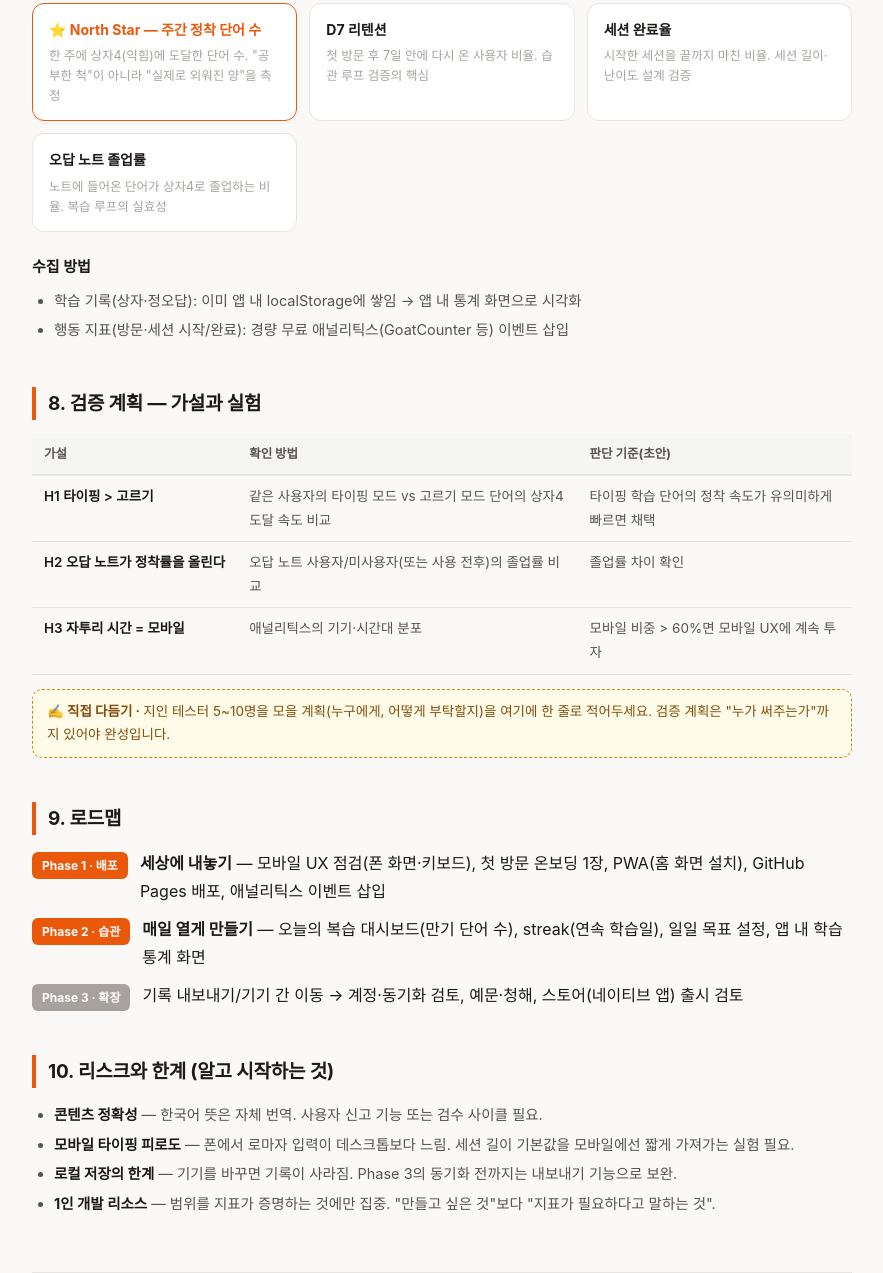
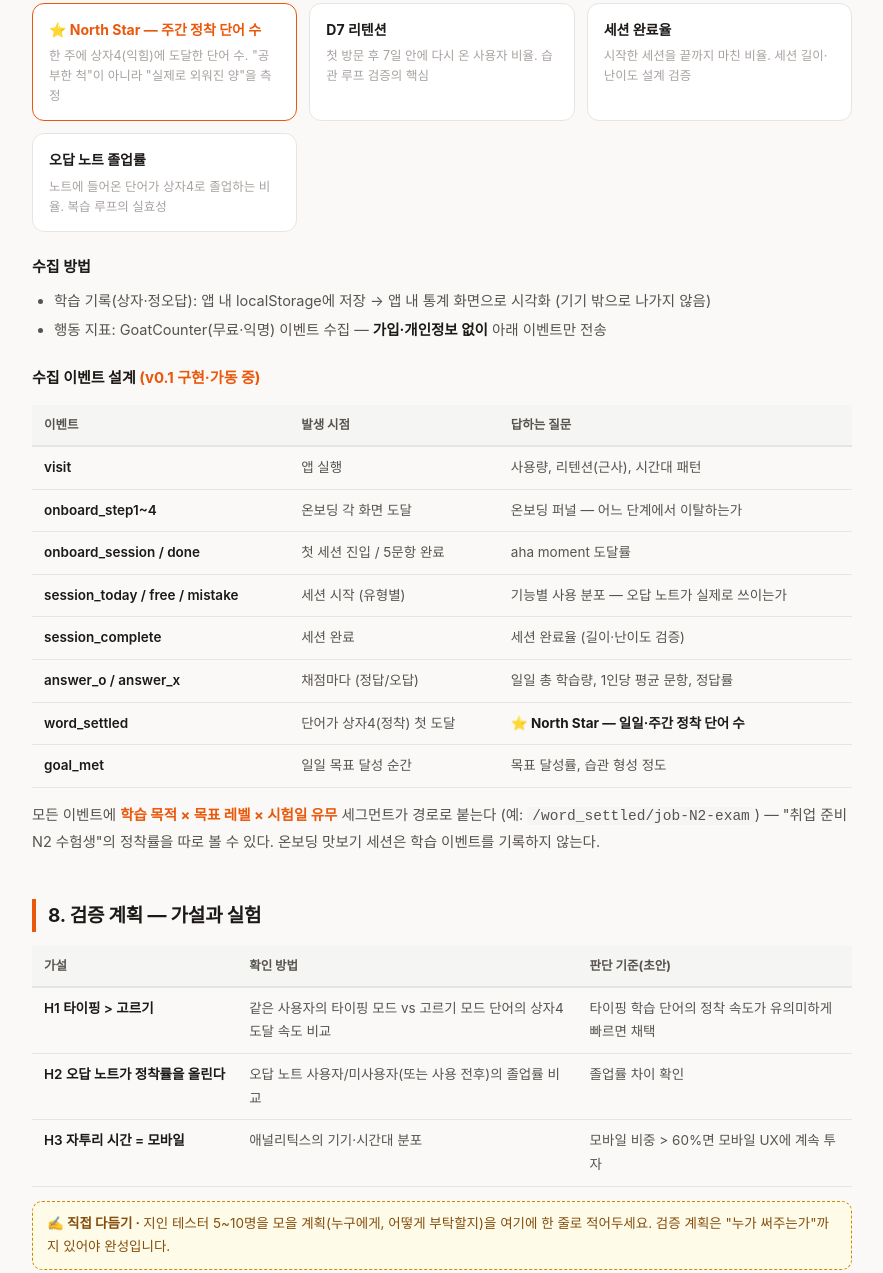
Before and after one commit to tlfqjqjem/kaku, a plain HTML site: page docs/kaku_제품기획서_v0.1_2026-08-11.html in a window 1280 px wide. Shown: the part 2018-3291 px from the top of the page, without its empty margins (198-1081 px from the left). Drawn offline with Linux system fonts and the light colour scheme.

Commit message:
기획서: 수집 이벤트 설계 반영 + Phase 1 완료 표기
Co-Authored-By: Claude Opus 5 <noreply@anthropic.com>

```diff
--- a/docs/kaku_제품기획서_v0.1_2026-08-11.html
+++ b/docs/kaku_제품기획서_v0.1_2026-08-11.html
@@ -171,9 +171,25 @@
 </div>
 <h3>수집 방법</h3>
 <ul>
-  <li>학습 기록(상자·정오답): 이미 앱 내 localStorage에 쌓임 → 앱 내 통계 화면으로 시각화</li>
-  <li>행동 지표(방문·세션 시작/완료): 경량 무료 애널리틱스(GoatCounter 등) 이벤트 삽입</li>
+  <li>학습 기록(상자·정오답): 앱 내 localStorage에 저장 → 앱 내 통계 화면으로 시각화 (기기 밖으로 나가지 않음)</li>
+  <li>행동 지표: GoatCounter(무료·익명) 이벤트 수집 — <b>가입·개인정보 없이</b> 아래 이벤트만 전송</li>
 </ul>
+
+<h3>수집 이벤트 설계 <span class="accent">(v0.1 구현·가동 중)</span></h3>
+<table>
+  <tr><th>이벤트</th><th>발생 시점</th><th>답하는 질문</th></tr>
+  <tr><td>visit</td><td>앱 실행</td><td>사용량, 리텐션(근사), 시간대 패턴</td></tr>
+  <tr><td>onboard_step1~4</td><td>온보딩 각 화면 도달</td><td>온보딩 퍼널 — 어느 단계에서 이탈하는가</td></tr>
+  <tr><td>onboard_session / done</td><td>첫 세션 진입 / 5문항 완료</td><td>aha moment 도달률</td></tr>
+  <tr><td>session_today / free / mistake</td><td>세션 시작 (유형별)</td><td>기능별 사용 분포 — 오답 노트가 실제로 쓰이는가</td></tr>
+  <tr><td>session_complete</td><td>세션 완료</td><td>세션 완료율 (길이·난이도 검증)</td></tr>
+  <tr><td>answer_o / answer_x</td><td>채점마다 (정답/오답)</td><td>일일 총 학습량, 1인당 평균 문항, 정답률</td></tr>
+  <tr><td>word_settled</td><td>단어가 상자4(정착) 첫 도달</td><td><b>⭐ North Star — 일일·주간 정착 단어 수</b></td></tr>
+  <tr><td>goal_met</td><td>일일 목표 달성 순간</td><td>목표 달성률, 습관 형성 정도</td></tr>
+</table>
+<p>모든 이벤트에 <span class="accent">학습 목적 × 목표 레벨 × 시험일 유무</span> 세그먼트가 경로로 붙는다
+(예: <code style="background:#f5f5f4;padding:1px 5px;border-radius:4px">/word_settled/job-N2-exam</code>) —
+"취업 준비 N2 수험생"의 정착률을 따로 볼 수 있다. 온보딩 맛보기 세션은 학습 이벤트를 기록하지 않는다.</p>
 
 <h2>8. 검증 계획 — 가설과 실험</h2>
 <table>
@@ -186,8 +202,9 @@
 
 <h2>9. 로드맵</h2>
 <div class="phase"><span class="tag">Phase 1 · 배포</span>
-  <div><b>세상에 내놓기</b> — 모바일 UX 점검(폰 화면·키보드), 첫 방문 온보딩 1장,
-  PWA(홈 화면 설치), GitHub Pages 배포, 애널리틱스 이벤트 삽입</div></div>
+  <div><b>세상에 내놓기</b> — 모바일 UX 점검(폰 화면·키보드), 온보딩(목적 세그먼트 포함),
+  PWA(홈 화면 설치), 배포, 애널리틱스 이벤트 삽입<br>
+  <span class="accent">✅ 2026-08-11 완료</span> — 라이브: kaku-jlpt.netlify.app · 지표: GoatCounter 가동 중</div></div>
 <div class="phase"><span class="tag">Phase 2 · 습관</span>
   <div><b>매일 열게 만들기</b> — 오늘의 복습 대시보드(만기 단어 수), streak(연속 학습일),
   일일 목표 설정, 앱 내 학습 통계 화면</div></div>
```
